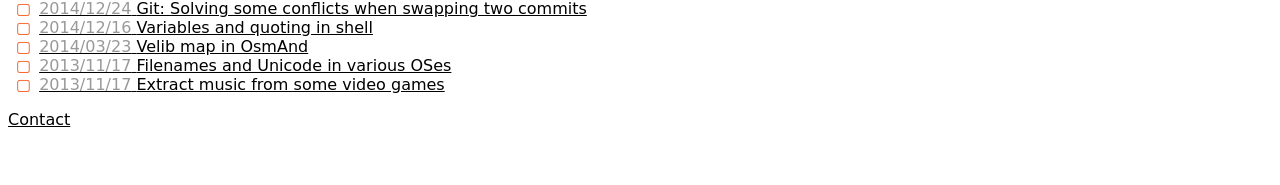
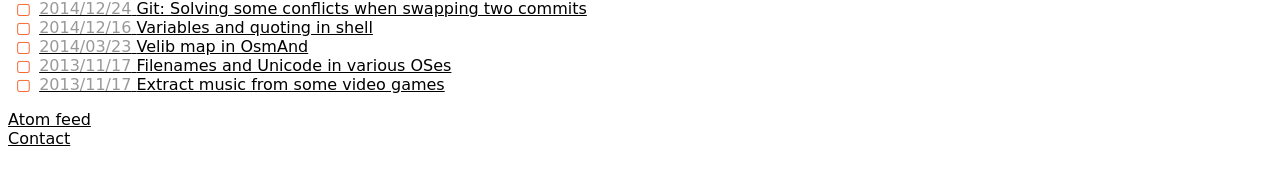
Before and after one commit to hydrargyrum/hydrargyrum.github.io, a Jekyll site: the page built from index-posts.md, in a window 1280 px wide. Shown: the part 544-729 px from the top of the page. Built offline with Jekyll 4.4.1, drawn with Linux system fonts in a browser that asks for light colours.

Commit message:
_layouts/post-list.html: add Atom feed link in footer

```diff
--- a/_layouts/post-list.html
+++ b/_layouts/post-list.html
@@ -20,6 +20,7 @@
 </ul>
 </div>
 
+<footer><a href="feed.xml">Atom feed</a></footer>
 {% include footer.html %}
 </div>
 </body>
```
